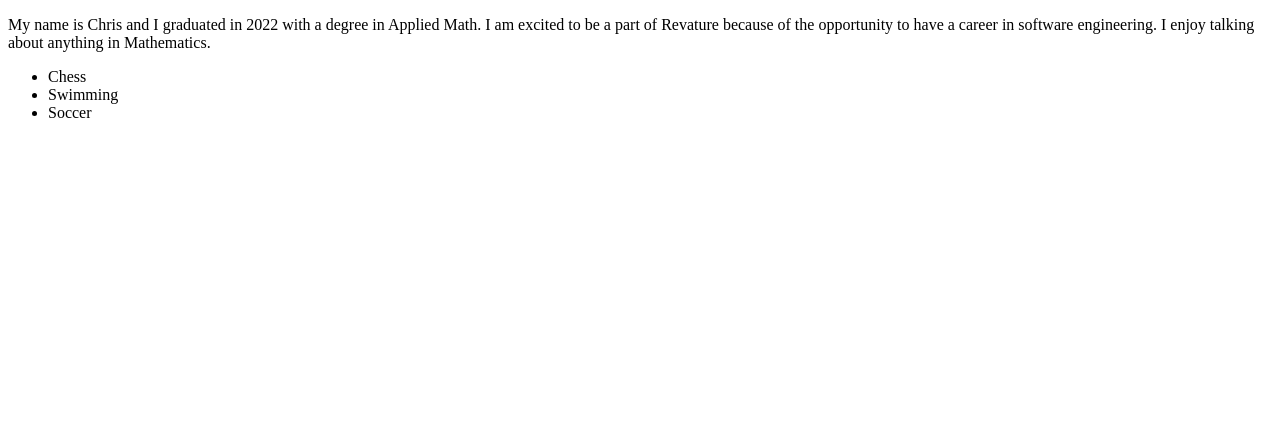
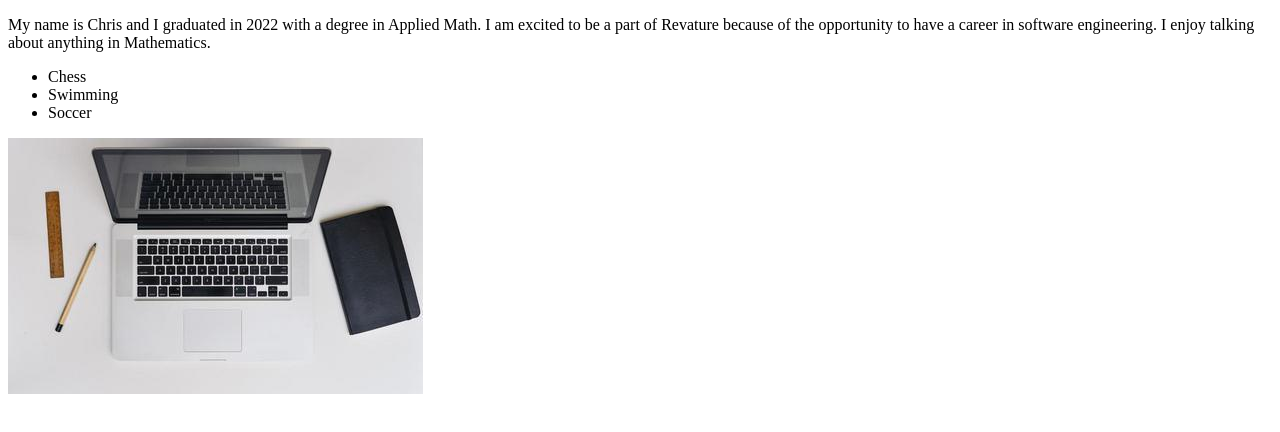
Before and after one commit to chrisbmk/Web-Dev-Challenges, a plain HTML site: page index.html in a window 1280 px wide. Drawn offline with Linux system fonts and the light colour scheme.

Commit message:
challenge II
added an image

```diff
--- a/index.html
+++ b/index.html
@@ -14,5 +14,7 @@
     <li>Swimming</li>
     <li>Soccer</li>
   </ul>
+
+  <img src="picture.jpg" alt="apple desk laptop macbook">
 </body>
 </html>
```
Also changed, not shown: picture.jpg (added).
